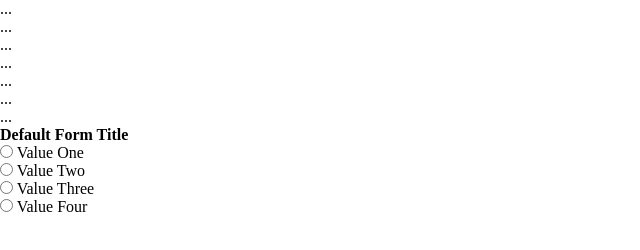
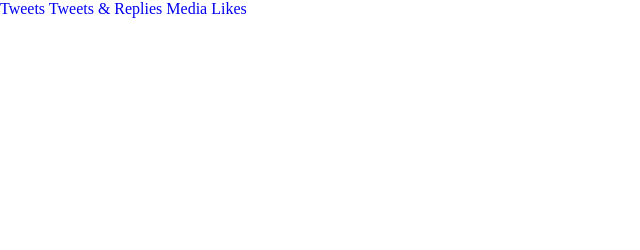
Before and after one commit to nrcoover/dynamic-twitter-app-clone, a website: page src/index.html in a window 1280 px wide. Shown: the whole page, without its empty margins (0-640 px from the left). Drawn offline with nearby package versions, Linux system fonts and the light colour scheme; files that its build step writes are made by us from their sources; a web font is replaced by a local one.

Commit message:
Creates Basic HTML Structure
Added various containers to the index.html in preparation for dynamic inclusion of content from Mock JSON file.

```diff
--- a/src/index.html
+++ b/src/index.html
@@ -1,15 +1,13 @@
 <!DOCTYPE html>
 <html lang="en">
 <head>
-    <!--insert font link url format-->
     <link href="">
     <meta http-equiv="X-UA-Compatible" content="IE=edge">
     <meta charset="UTF-8">
     <meta name="viewport" content="width=device-width, initial-scale=1.0">
-    <title>INSERT DOCUMENT TITLE</title>
-    <meta name="description" content="This is an example of a
-meta description. This will often show up in search results.">
-    <meta name="keywords" content="meta keywords, importance of meta keywords, meta keyword importance, meta tag keywords, meta tag keyword examples, meta etc">
+    <title></title>
+    <meta name="description" content="Twitter Feed App Clone">
+    <meta name="keywords" content="twitter clone, freemote web project, elon musk twitter clone, bill gates twitter clone">
     <!-- Connects to the Bootstrap CDN -->
         <!-- <link href="https://cdn.jsdelivr.net/npm/bootstrap@5.1.3/dist/css/bootstrap.min.css" rel="stylesheet" integrity="sha384-1BmE4kWBq78iYhFldvKuhfTAU6auU8tT94WrHftjDbrCEXSU1oBoqyl2QvZ6jIW3" crossorigin="anonymous"> -->
     <link rel="stylesheet" type="text/css" href="./css/style.css">
@@ -25,52 +23,24 @@ meta description. This will often show up in search results.">
 </head>
 
 <body>
-    <header>
-        ...
+    <header class="header-container">
+        <section class="cover-photo-container"></section>
+        <section class="profile-details-container"></section>
+        <section class="navigation-container">
+            <nav class="navigation">
+                <a href="#">Tweets</a>
+                <a href="#">Tweets & Replies</a>
+                <a href="#">Media</a>
+                <a href="#">Likes</a>
+              </nav>
+        </section>
+        <div class="profile-pic-container"></div>
+        <div class="follow-btn-container"></div>
     </header>
 
     <main>
-        <article>
-            <section class = "section1">
-                ...
-            </section>
-            <section class = "section2">
-                ...
-            </section>
-            <section class = "section3">
-                ...
-            </section>
+        <article class="tweet-feed-container">
         </article>
-
-        <article>
-            <section class = "section1">
-                ...
-            </section>
-            <section class = "section2">
-                ...
-            </section>
-            <section class = "section3">
-                ...
-            </section>
-        </article>
-
-        <article class="form">
-            <form action="">
-                <h4>Default Form Title</h4>
-                <input type="radio" id="Value_One" name="default-form-title-example" value="Value_One">
-                <label for="Value_One">Value One</label><br>
-                <input type="radio" id="Value_Two" name="default-form-title-example" value="Value_Two">
-                <label for="Value_Two">Value Two</label><br>
-                <input type="radio" id="Value_Three" name="default-form-title-example" value="Value_Three">
-                <label for="Value_Three">Value Three</label><br>
-                <input type="radio" id="Value_Four" name="default-form-title-example" value="Value_Four">
-                <label for="Value_Four">Value Four</label><br>
-                <!-- The name value must be the same for all radio inputs that are related; this is how they are grouped so only one may be selected at a time. -->
-                <!-- The value attribute defines the unique value associated with each radio button. The value is not shown to the user, but is the value that is sent to the server on "submit" to identify which radio button that was selected. -->
-                <!-- The for attribute of the label tag must be the same as the name attribute of the input tag to link the label with the input. -->
-            </form>
-        </article>
-
     </main>
 
     <footer></footer>
```
Also changed, not shown: src/design.png (deleted).
